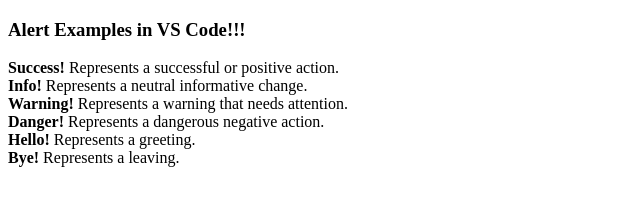
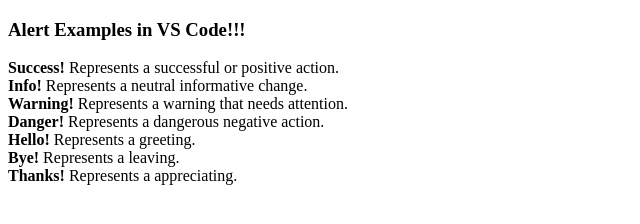
Before and after one commit to AyeChanPyaeThu/git-practice, a plain HTML site: page index.html in a window 1280 px wide. Shown: the whole page, without its empty margins (0-640 px from the left). Drawn offline with Linux system fonts and the light colour scheme.

Commit message:
Thank test

```diff
--- a/index.html
+++ b/index.html
@@ -14,5 +14,6 @@
      <strong>Danger!</strong> Represents a dangerous negative action. <br>
      <strong>Hello!</strong> Represents a greeting. <br>
      <strong>Bye!</strong> Represents a leaving. <br>
+     <strong>Thanks!</strong> Represents a appreciating. <br>
 </body>
 </html>
```
